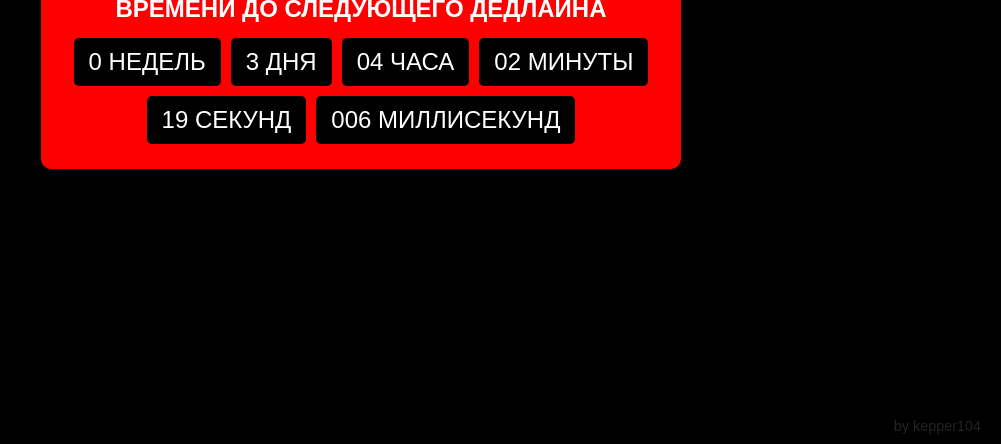
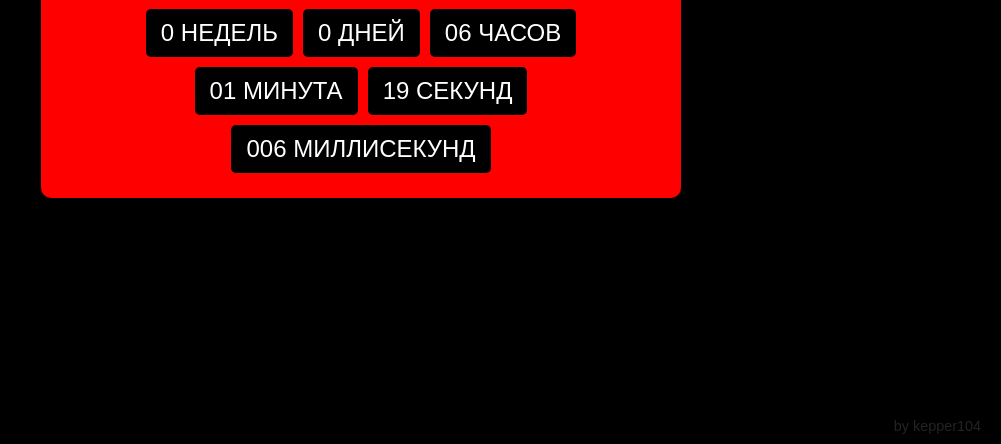
Before and after one commit to kyle-puchkov/cu-deadline-clock, a plain HTML site: page index.html in a window 1280 px wide. Shown: the part 356-800 px from the top of the page, without its empty margins (279-1280 px from the left). Drawn offline with Linux system fonts and the light colour scheme.

Commit message:
update for hackathon

```diff
--- a/index.html
+++ b/index.html
@@ -8,8 +8,8 @@
 </head>
 <body>
 <div class="countdown-container">
-    <h1>ВОСКРЕСЕНЬЕ 22:00</h1>
-    <h2>ВРЕМЕНИ ДО СЛЕДУЮЩЕГО ДЕДЛАЙНА</h2>
+    <h1>ЧЕТВЕРГ 23:59</h1>
+    <h2>ВРЕМЯ ДО ОКОНЧАНИЯ ХАКАТОНА</h2>
     <div id="countdown">
         <div class="time" id="weeks"></div>
         <div class="time" id="days"></div>
--- a/script.js
+++ b/script.js
@@ -30,18 +30,21 @@ function followGrammar(type, num) {
 
 function updateCountdown() {
     const now = new Date();
-    const nextSunday = new Date();
+    const target = new Date(now);
 
-    const daysUntilSunday = (7 - now.getDay()) % 7; // 0 means today, so we want next Sunday
-    nextSunday.setDate(now.getDate() + daysUntilSunday);
-    nextSunday.setHours(22, 0, 0, 0); // Set to 22:00
+    // Thursday is 4 in getDay(): (0=Sun ... 4=Thu ... 6=Sat)
+    const targetDay = 4;
+    const daysUntilThu = (targetDay - now.getDay() + 7) % 7;
 
-    // If it's already past Sunday 22:00, set the next Sunday
-    if (now > nextSunday) {
-        nextSunday.setDate(nextSunday.getDate() + 7);
+    target.setDate(now.getDate() + daysUntilThu);
+    target.setHours(23, 59, 0, 0); // 23:59
+
+    // If it's already past Thursday 23:59 this week, jump to next week
+    if (now > target) {
+        target.setDate(target.getDate() + 7);
     }
 
-    const totalMilliseconds = nextSunday - now;
+    const totalMilliseconds = target - now;
     const totalSeconds = Math.floor(totalMilliseconds / 1000);
 
     const weeks = Math.floor(totalSeconds / (60 * 60 * 24 * 7));
@@ -49,7 +52,7 @@ function updateCountdown() {
     const hours = Math.floor((totalSeconds % (60 * 60 * 24)) / (60 * 60));
     const minutes = Math.floor((totalSeconds % (60 * 60)) / 60);
     const seconds = totalSeconds % 60;
-    const milliseconds = Math.floor((totalMilliseconds % 1000) ); // Divide by 10 to get 2 digits
+    const milliseconds = Math.floor(totalMilliseconds % 1000);
 
     document.getElementById('weeks').textContent = `${weeks} ${followGrammar('НЕДЕЛЬ', weeks)}`;
     document.getElementById('days').textContent = `${days} ${followGrammar('ДНЕЙ', days)}`;
@@ -58,7 +61,6 @@ function updateCountdown() {
     document.getElementById('seconds').textContent = `${seconds.toString().padStart(2, '0')} ${followGrammar('СЕКУНД', seconds)}`;
     document.getElementById('milliseconds').textContent = `${milliseconds.toString().padStart(3, '0')} МИЛЛИСЕКУНД`;
 }
-
 // Update countdown every 11 milliseconds for smoother display
 setInterval(updateCountdown, 11);
 updateCountdown(); // Initial call
```
